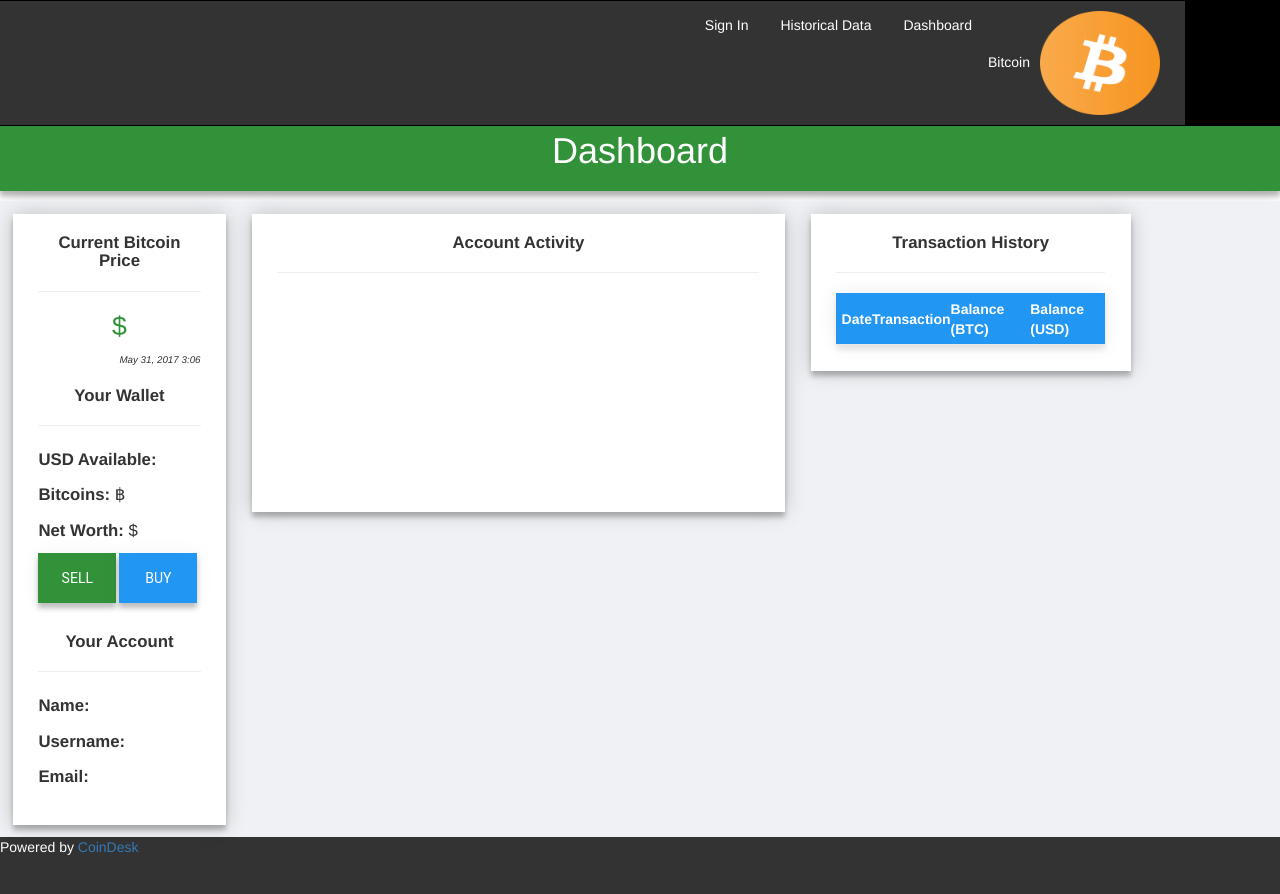
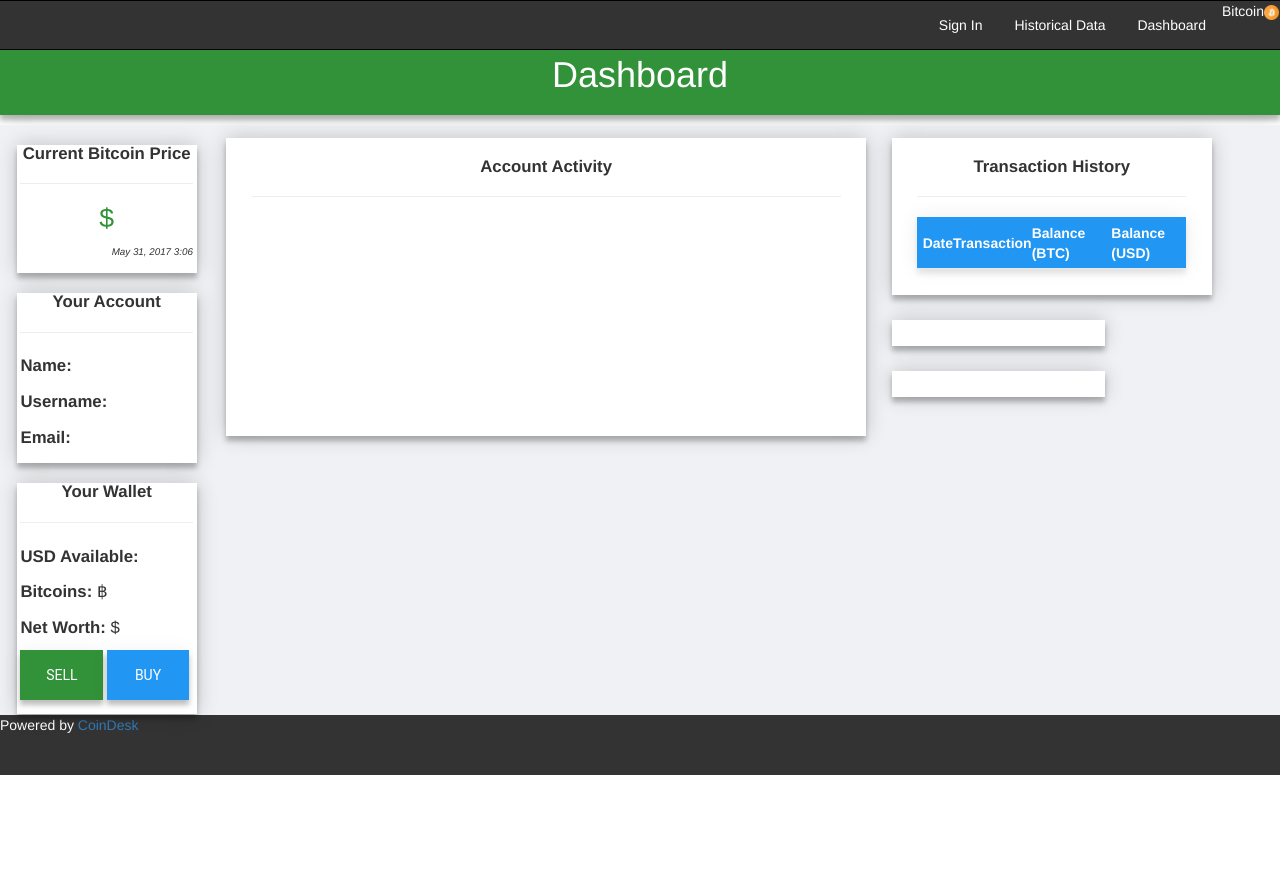
Before and after one commit to dmortimer/bitcoinSim, a website: page public/index.html at #!/dashboard in a window 1280 px wide. After the commit the page ends 800 px from the top, so only its background shows below. Drawn offline with nearby package versions, Linux system fonts and the light colour scheme; no server answers.

Commit message:
cards are stacking

```diff
--- a/public/index.html
+++ b/public/index.html
@@ -14,7 +14,7 @@
 
 
     <nav class="navbar row">
-      <ul class="col-lg-11">
+      <ul class="col-lg-12">
         <li>Bitcoin<img class="logo" src="images/bitcoinlogo.png" alt="bitcoinlogo"</li>
         <li>{{name}}</li>
         <li><a ui-sref="dashboard({veryLongParamHome:'Home--f8d218ae-d998-4aa4-94ee-f27144a21238'})">Dashboard</a></li>
--- a/public/styles/styles.css
+++ b/public/styles/styles.css
@@ -10,9 +10,9 @@ body {
 }
 .logo {
   text-align: center;
-  height: 124px;
-  width: 140px;
-  padding: 10px;
+  height: 15px;
+  width: 15px;
+  /*padding: 10px;*/
 }
 /*Dashboard*/
 h2 {
@@ -30,8 +30,8 @@ nav{
     background-color: black;
 }
 .xs-logo img{
-  max-height: 50px;
-  max-width: 50px;
+  max-height: 10px;
+  max-width: 10px;
 }
 .xs-logo{
     font-family: 'Source Sans Pro', sans-serif;
@@ -41,7 +41,7 @@ nav{
     z-index: 1;
     margin: 0 1% 1% 2%;
     background-color:#333;
-    height: 40px;
+    height: auto;
 }
 
 ul, footer {
--- a/public/views/dashboard.html
+++ b/public/views/dashboard.html
@@ -1,9 +1,30 @@
 <h1 class="pg_header">Dashboard</h1>
 <div class="db-page">
 
-  <div class="row db_card_hd">
-    <div class="dbd_card col-lg-2 col-md-2 col-sm-5 col-xs-12"><h3>Current Bitcoin Price</h3><hr><h1 id="bcprice">$  {{currentPrice | number:2}}</h1><p id="date_posted">{{ date | date:"MMM d, y h:mm" }}</em></p>
-      <h3>Your Wallet</h3><hr>
+    <div class="row row-eq-height db_card_hd">
+        <!-- <div class="dbd_card col-lg-2 col-md-2 col-sm-2 col-xs-12 "><h3>Transaction History</h3><hr>
+      <div ng-repeat="transaction in transactions | orderBy:'-'">
+        <span>{{transaction.displayDate}} <br> {{transaction.type}} {{transaction.coinChange > 0 ? transaction.coinChange : transaction.coinChange * -1}} BTC <br> Balance: {{transaction.numCoins}} BTC | ${{(transaction.cash).toFixed(2)}} USD<hr></span>
+        </div>
+      </div> -->
+        <div class="col-lg-2 col-md-2 col-sm-5 col-xs-12">
+          <div class="dbd_card">
+          <h3>Current Bitcoin Price</h3>
+          <hr>
+          <h1 id="bcprice">$  {{currentPrice | number:2}}</h1>
+          <p id="date_posted">{{ date | date:"MMM d, y h:mm" }}</em>
+          </p>
+          </div>
+          <div class="dbd_card">
+            <h3>Your Account</h3>
+            <hr>
+            <p><strong>Name: </strong>{{user.name}}</p>
+            <p><strong>Username: </strong>{{user.username}}</p>
+            <p><strong>Email: </strong>{{user.email}}</p>
+          </div>
+          <div class="dbd_card">
+            <h3>Your Wallet</h3>
+            <hr>
             <p><strong>USD Available: </strong>{{assets[0] |currency}}</p>
             <p><strong>Bitcoins: </strong> ฿{{assets[1] |number:4}}</p>
             <p><strong>Net Worth: </strong> ${{ (assets[1] * currentPrice) + assets[0] | number:4}}</p>
@@ -11,18 +32,20 @@
                 <button class="s-btn col-lg-5 col-md-12" ng-click="sellModal=true">Sell</button>
                 <button class="b-btn col-lg-5 col-md-12" ng-click="buyModal=true">Buy</button>
             </div>
-        <h3>Your Account</h3><hr>
-        <p><strong>Name: </strong>{{user.name}}</p>
-        <p><strong>Username: </strong>{{user.username}}</p>
-        <p><strong>Email: </strong>{{user.email}}</p>
           </div>
-    <div class="dbd_card col-lg-5 col-md-9 col-sm-9 col-xs-12 " id="dbd_acct"><h3>Account Activity</h3><hr>
+        </div>
+        <div class="dbd_card col-lg-6 col-md-9 col-sm-9 col-xs-12 " id="dbd_acct">
+            <h3>Account Activity</h3>
+            <hr>
             <div ng-controller="usergraphController">
                 <canvas id="user-chart"></canvas>
             </div>
         </div>
+
         <!--Table 2 Transaction History ################# -->
-    <div id="trn-tbl"class="dbd_card col-lg-3 col-md-7 col-sm-7 col-xs-12"><h3>Transaction History</h3><hr>
+        <div id="trn-tbl" class="dbd_card col-lg-3 col-sm-7 col-md-7 col-sm-7 col-xs-12">
+            <h3>Transaction History</h3>
+            <hr>
             <table>
                 <tr>
                     <th>Date</th>
@@ -30,26 +53,37 @@
                     <th>Balance (BTC)</th>
                     <th>Balance (USD)</th>
                 </tr>
-        <tr ng-repeat="transaction in transactions | orderBy:'-'">
+                <tr ng-repeat="transaction in transactions | orderBy:'-' | limitTo:8">
                     <td>{{transaction.displayDate}}</td>
                     <td>{{transaction.type}} {{transaction.coinChange > 0 ? transaction.coinChange : transaction.coinChange * -1}} BTC</td>
                     <td>{{transaction.numCoins}} BTC</td>
-        <td>${{(transaction.cash).toFixed(2)}} USD</td></tr>
+                    <td>${{(transaction.cash).toFixed(2)}} USD</td>
+                </tr>
             </table>
         </div>
+
+        <div class="dbd_card col-lg-2 col-md-4 col-sm-5 col-xs-12 ">
+
+        </div>
+        <div class="dbd_card col-lg-2 col-md-3 col-sm-4 col-xs-12 ">
+
+        </div>
+
     </div>
 
 
     <div class="modal_window" ng-show="buyModal">
         <div class="modal_body">
             <div class="glyphicon glyphicon-remove" ng-click="buyModal=false; numBuy=null"></div>
-      <form name =buyForm class="form buySellModal" ng-submit="buyCoin(numBuy);buyModal=false">
-        <h3>Buy Bitcoins</h3><hr>
+            <form name=buyForm class="form buySellModal" ng-submit="buyCoin(numBuy);buyModal=false">
+                <h3>Buy Bitcoins</h3>
+                <hr>
                 <h4>How many Bitcoins would you like to Buy?</h4><br>
                 <div class="row">
                     <div class="col-xs-3">{{"Total"}}<br>{{numBuy * currentPrice|currency}}</div>
-          <input class="col-xs-8"  name="numBuy" ng-model="numBuy" type="number" placeholder="0" required="required" min="0" max="{{assets[0]/ currentPrice}}" ng-max="{{assets[0]/ currentPrice}}" step="0.0001" autofocus/>
-        </div>         <p class="message">Max ฿ {{assets[1] | number:3}}</p><br>
+                    <input class="col-xs-8" name="numBuy" ng-model="numBuy" type="number" placeholder="0" required="required" min="0" max="{{assets[0]/ currentPrice}}" ng-max="{{assets[0]/ currentPrice}}" step="0.0001" autofocus/>
+                </div>
+                <p class="message">Max ฿ {{assets[1] | number:3}}</p><br>
                 <div class="error" role="alert">
                     <span ng-show="buyForm.numBuy.$error.max">
             Exceeds {{assets[0] | currency}} in your account</span>
@@ -63,7 +97,8 @@
         <div class="modal_body">
             <div class="glyphicon glyphicon-remove" ng-click="sellModal=false; numSell=null"></div>
             <form name="sellForm" class="form buySellModal" ng-submit="sellCoin(numSell);sellModal=false">
-         <h3>Sell Bitcoins</h3><hr>
+                <h3>Sell Bitcoins</h3>
+                <hr>
                 <h4>How many Bitcoins would you like to sell?</h4><br>
                 <div class="row">
                     <div class="col-xs-3">{{"Total"}}<br>{{numSell * currentPrice|currency}}</div>
@@ -78,4 +113,3 @@
             </form>
         </div>
     </div>
- </div>
```
Lines whose indentation alone changed are shown as unchanged.
